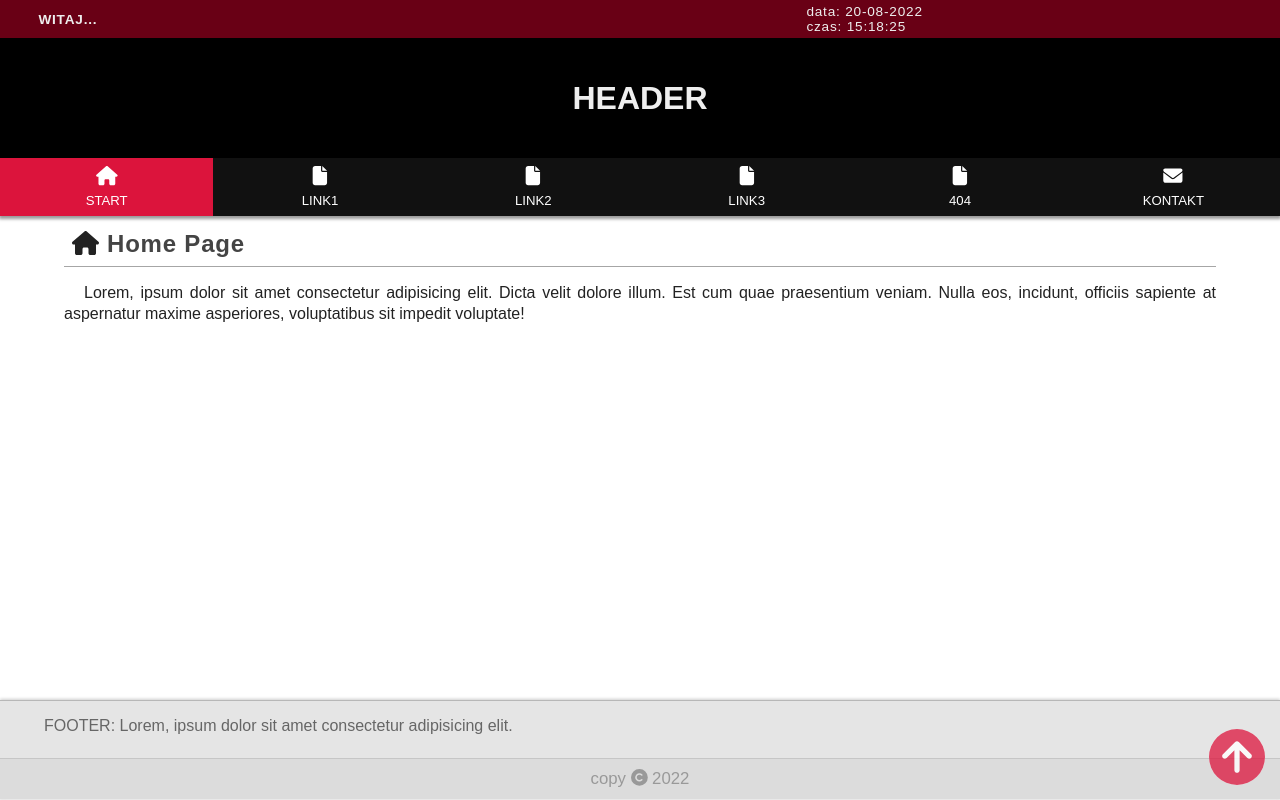
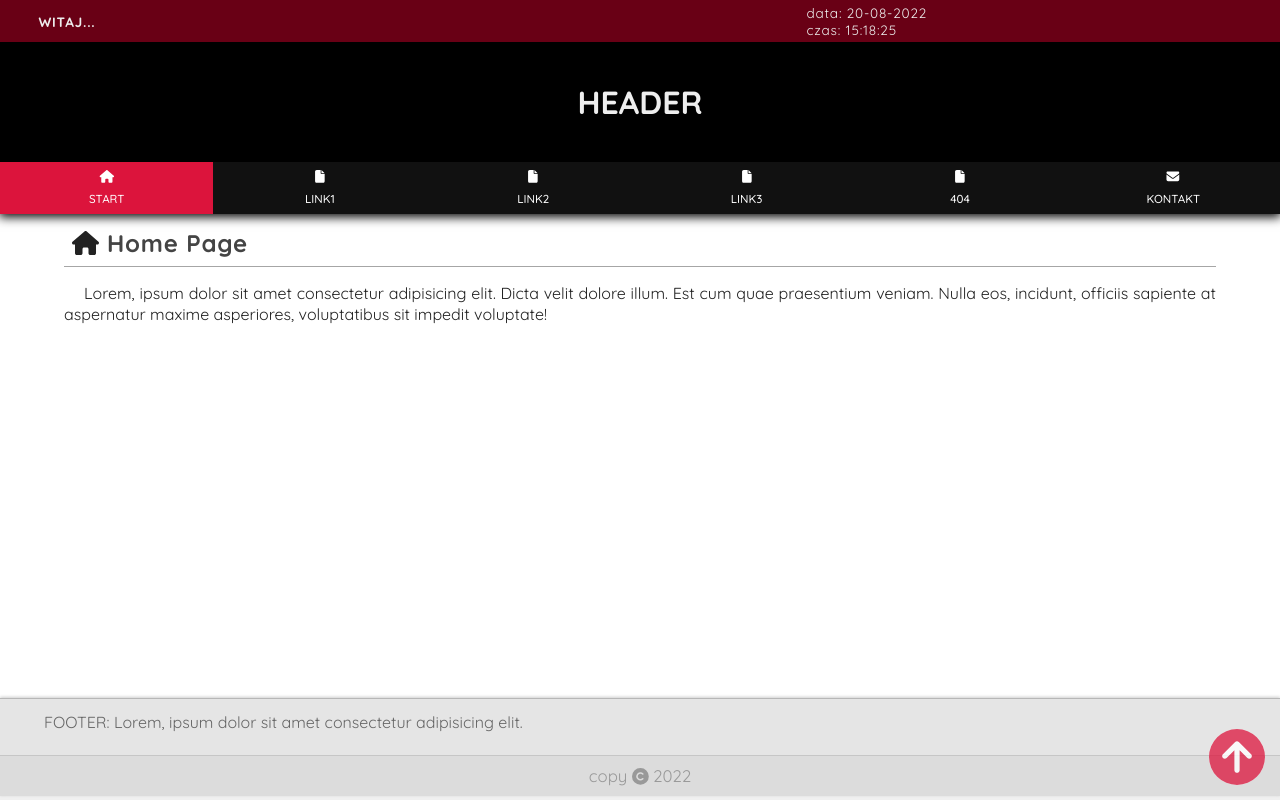
Before and after one commit to blackPixel28/React-Web-Page-Layout, a React (Create React App) app: page / in a window 1280 px wide. Built offline with nearby package versions, Linux system fonts and the light colour scheme.

Commit message:
add Font Google

```diff
--- a/public/index.html
+++ b/public/index.html
@@ -7,6 +7,11 @@
   <meta name="viewport" content="width=device-width, initial-scale=1" />
   <meta name="description" content="Web site created using create-react-app" />
   <link rel="apple-touch-icon" href="%PUBLIC_URL%/logo192.png" />
+  <!-- Google Fonts -->
+  <link rel="preconnect" href="https://fonts.googleapis.com">
+  <link rel="preconnect" href="https://fonts.gstatic.com" crossorigin>
+  <link href="https://fonts.googleapis.com/css2?family=Quicksand:wght@300;400;500;700&display=swap" rel="stylesheet">
+  <!-- END -->
   <!--
       manifest.json provides metadata used when your web app is installed on a
       user's mobile device or desktop. See https://developers.google.com/web/fundamentals/web-app-manifest/
--- a/src/css/Nav.css
+++ b/src/css/Nav.css
@@ -7,6 +7,7 @@
     background-color: var(--navBackgroundColor);
     transition: 0.3s;
     box-shadow: 0 2px 3px 1px rgba(0, 0, 0, 0.4);
+    font-weight: 500;
 }
 
 .nav-ul {
--- a/src/css/TopBar.css
+++ b/src/css/TopBar.css
@@ -26,6 +26,7 @@
 }
 
 .topBar-date-time {
+    font-weight: 400;
     flex-grow: 1;
 }
 
--- a/src/css/index.css
+++ b/src/css/index.css
@@ -5,7 +5,7 @@
 }
 
 html {
-  font-family: Arial, Helvetica, sans-serif;
+  font-family: 'Quicksand', sans-serif;
 }
 
 body {
```
